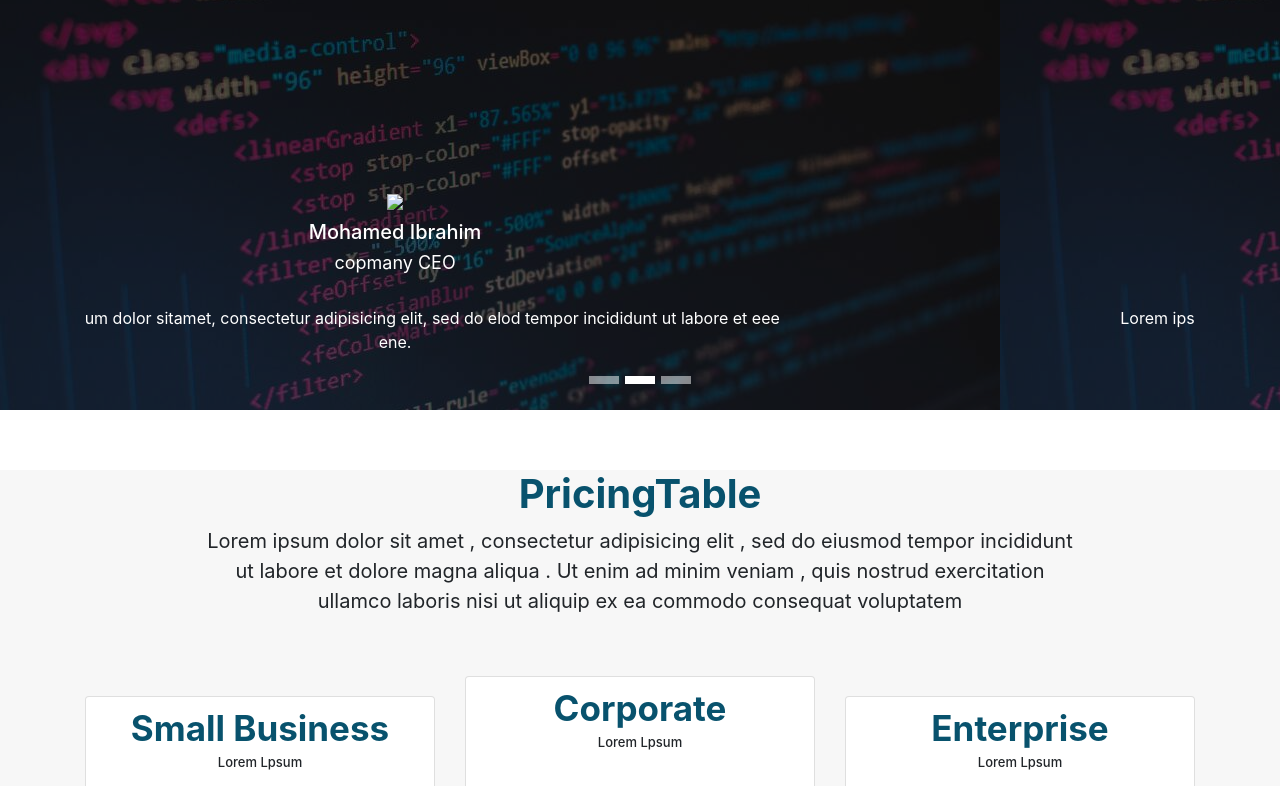
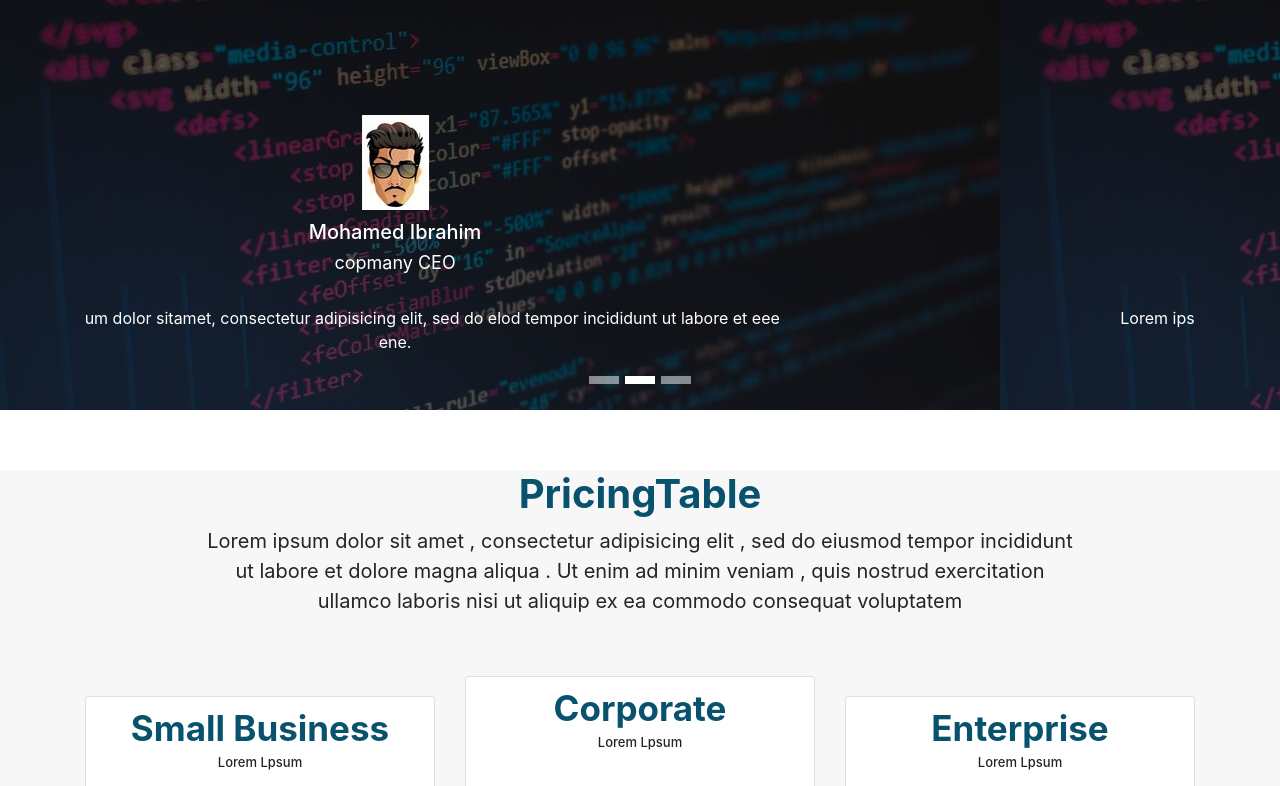
Before and after one commit to MohamedIbrahim27/EliteCorp-e, a plain HTML site: page index.html in a window 1280 px wide. Shown: the part 4514-5300 px from the top of the page. Drawn offline with Linux system fonts and the light colour scheme; the site is published under a folder, as on GitHub Pages, so addresses that start at the root find nothing.

Commit message:
Update index.html

```diff
--- a/index.html
+++ b/index.html
@@ -233,7 +233,7 @@
                     <div class="carousel-inner text-center">
                         <div class="carousel-item active">
                             <div class="carousel-caption d-none d-block">
-                            <img src="/img/113.jpg">
+                            <img src="img/113.jpg">
                             <h5>Mohamed Ibrahim</h5>
                             <span>copmany CEO</span>
                             <p>Lorem ipsum dolor sitamet, consectetur adipisicing elit, sed do elod tempor incididunt ut labore et eee ene.</p>
@@ -241,7 +241,7 @@
                     </div>
                     <div class="carousel-item">
                         <div class="carousel-caption d-none d-block">
-                            <img src="/img/113.jpg">
+                            <img src="img/113.jpg">
                             <h5>Ahmed Mohamed</h5>
                             <span>company manager</span>
                             <p>Lorem ipsum dolor sitamet, consectetur adipisicing elit, sed do elod tempor incididunt ut labore et eee ene.</p>
@@ -249,7 +249,7 @@
                     </div>
                     <div class="carousel-item">
                         <div class="carousel-caption d-none d-block">
-                            <img src="/img/113.jpg">
+                            <img src="img/113.jpg">
                             <h5>Mohamed Ahmed</h5>
                             <span>free lanser</span>
                             <p>Lorem ipsum dolor sitamet, consectetur adipisicing elit, sed do elusmod tempor incididunt ut labore et eee ene.</p>
@@ -330,7 +330,7 @@
             <div class='container-fluid'>
                 <div class="row">
                     <div class="col-lg-6">
-                        <img src="/img/66.jpg" alt="">
+                        <img src="img/66.jpg" alt="">
                     </div>
                     <div class="col-lg-6">
                         <h1>Why Choose Us</h1>
```
